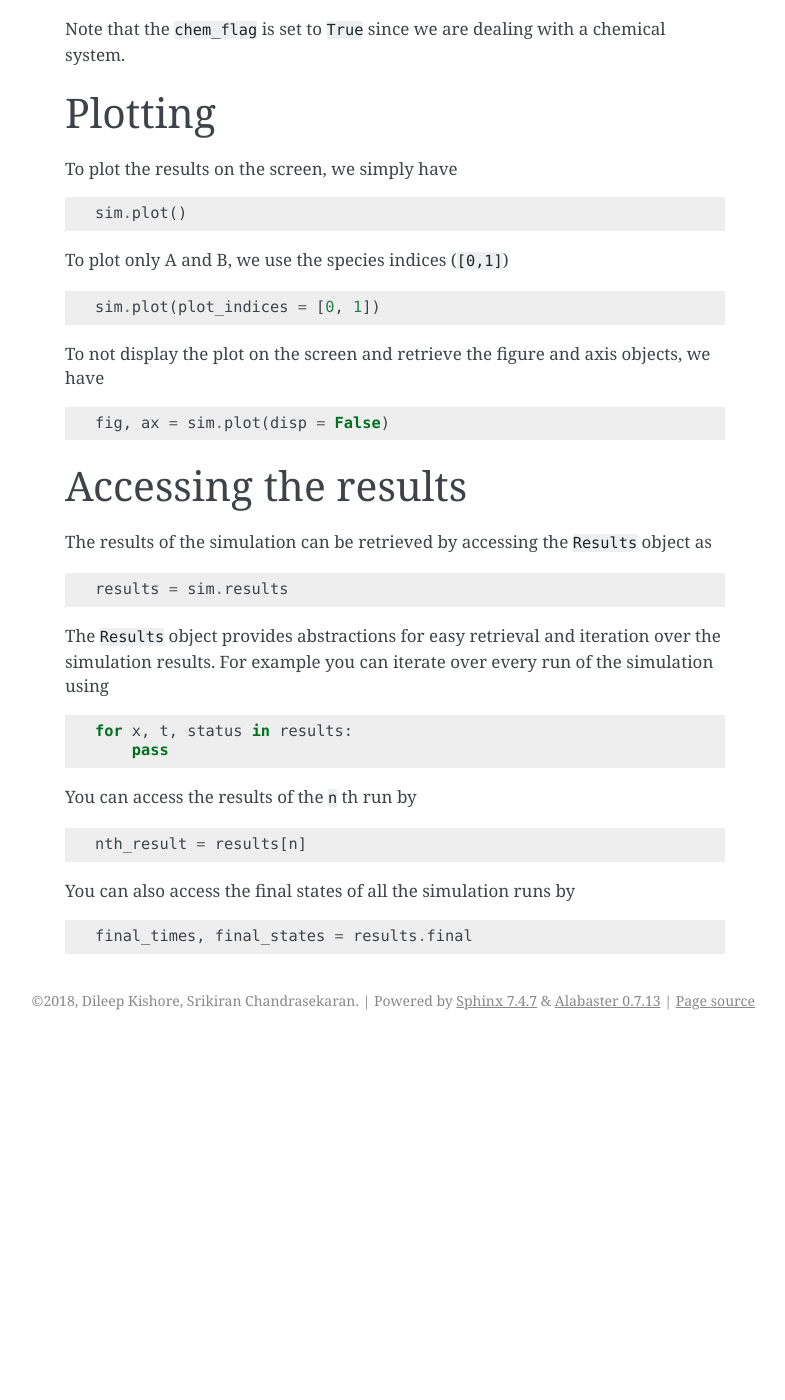
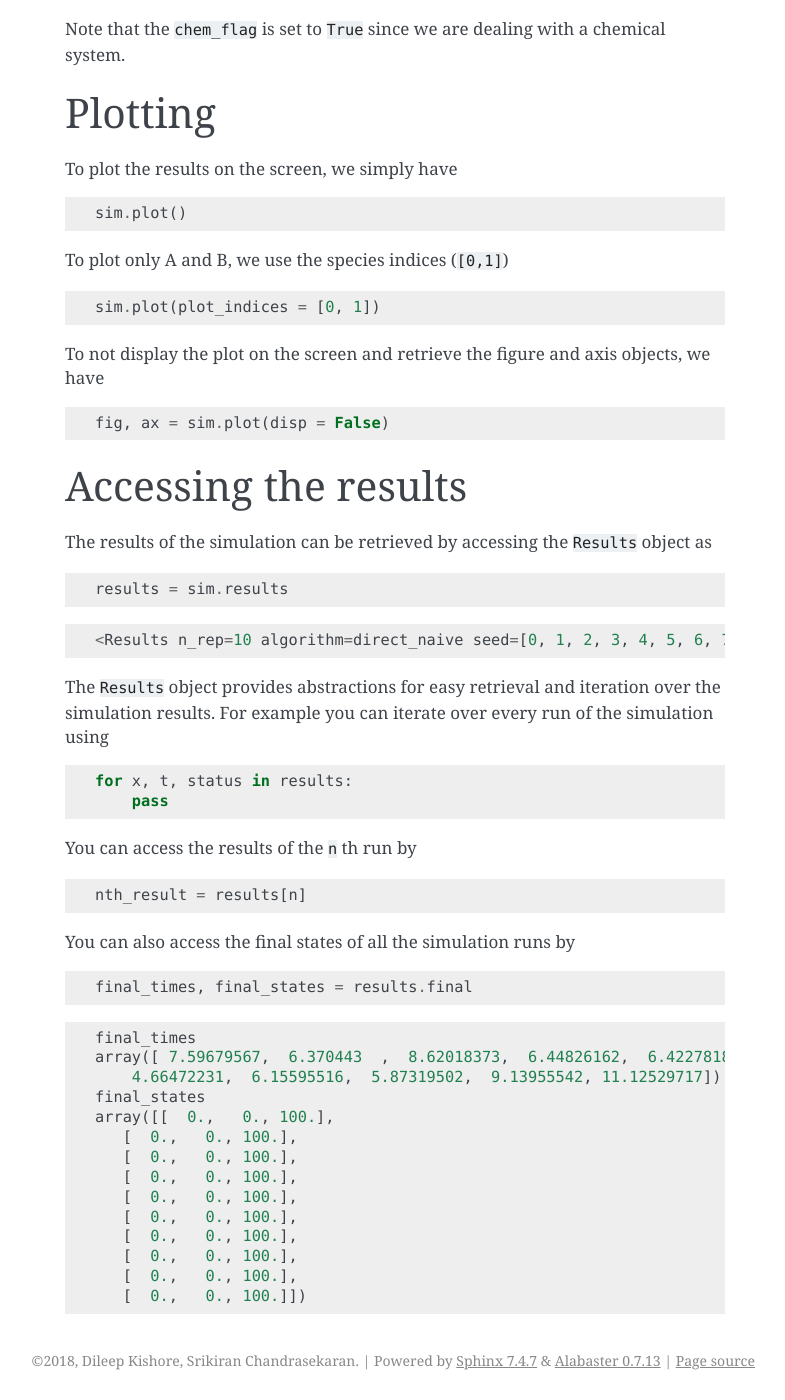
Before and after one commit to quantumbrake/cayenne, a Sphinx documentation site: the page built from docs/tutorial.rst, in a window 1280 px wide and 1400 px high, scrolled down 782 px. Shown: the whole window, without its empty margins (355-1140 px from the left). Built offline with Sphinx 7.4.7, drawn with Linux system fonts in a browser that asks for light colours; pages that are not in the unit, such as notebooks, are missing from menus; before the commit the page ends 1822 px from its top, so only the background shows below that.

Commit message:
Docs: Add outputs for results section of tutorial

```diff
--- a/docs/tutorial.rst
+++ b/docs/tutorial.rst
@@ -62,6 +62,10 @@
 
     results = sim.results
 
+.. code-block:: python
+
+    <Results n_rep=10 algorithm=direct_naive seed=[0, 1, 2, 3, 4, 5, 6, 7, 8, 9]>
+
 The ``Results`` object provides abstractions for easy retrieval and iteration over the simulation results. For example you can iterate over every run of the simulation using ::
 
     for x, t, status in results:
@@ -74,3 +78,20 @@
 You can also access the final states of all the simulation runs by ::
 
     final_times, final_states = results.final
+
+.. code-block:: python
+
+    final_times
+    array([ 7.59679567,  6.370443  ,  8.62018373,  6.44826162,  6.42278186,
+        4.66472231,  6.15595516,  5.87319502,  9.13955542, 11.12529717])
+    final_states
+    array([[  0.,   0., 100.],
+       [  0.,   0., 100.],
+       [  0.,   0., 100.],
+       [  0.,   0., 100.],
+       [  0.,   0., 100.],
+       [  0.,   0., 100.],
+       [  0.,   0., 100.],
+       [  0.,   0., 100.],
+       [  0.,   0., 100.],
+       [  0.,   0., 100.]])
```
